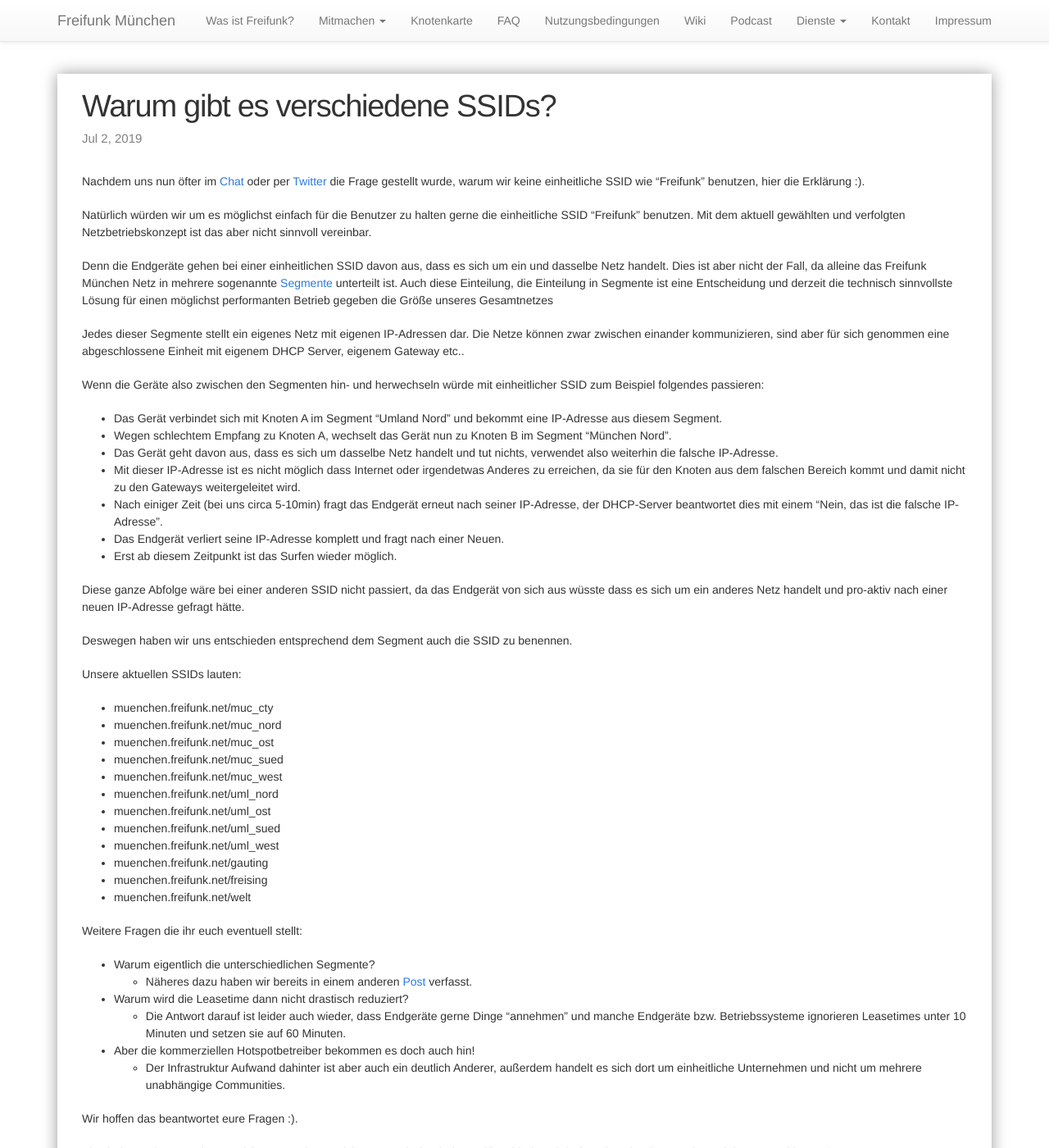
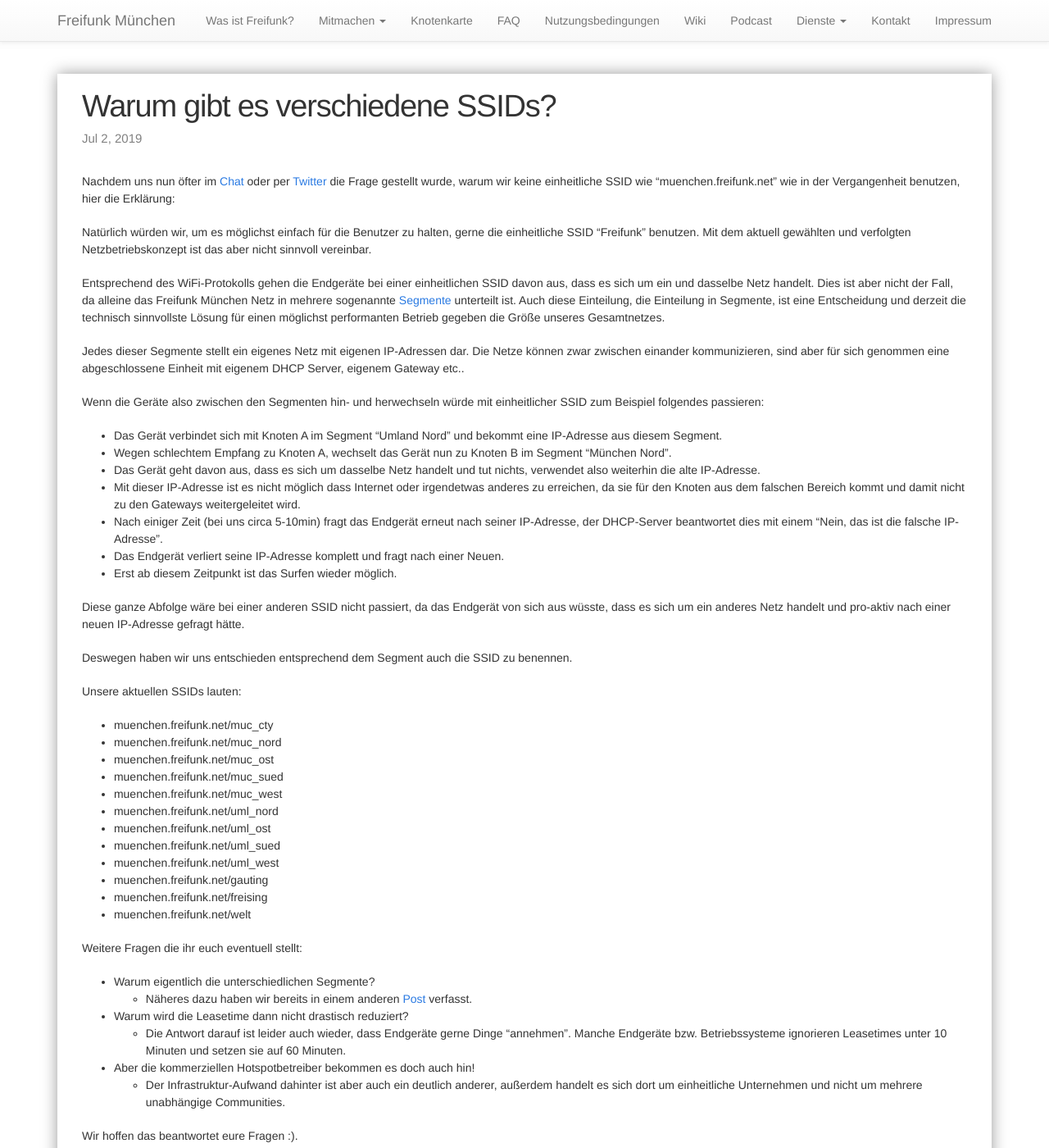
Before and after one commit to freifunkMUC/freifunkmuc.github.io, a Jekyll site: the page built from _posts/2019-07-02-verschiedene-ssids.markdown, in a window 1280 px wide and 1400 px high. Shown: the whole window at 82% size. Built offline with Jekyll 4.4.1, drawn with Linux system fonts in a browser that asks for light colours; some of the changed text lies outside the part shown.

Commit message:
multiple ssids: update wording

```diff
--- a/_posts/2019-07-02-verschiedene-ssids.markdown
+++ b/_posts/2019-07-02-verschiedene-ssids.markdown
@@ -4,26 +4,30 @@ title:  "Warum gibt es verschiedene SSIDs?"
 date:   2019-07-02 14:00:00
 categories: freifunkmuc
 ---
-Nachdem uns nun öfter im [Chat](https://chat.ffmuc.net) oder per [Twitter](https://twitter.com/FreifunkMUC) die Frage gestellt wurde, warum wir keine einheitliche SSID wie "Freifunk" benutzen, hier die Erklärung :).
+Nachdem uns nun öfter im [Chat](https://chat.ffmuc.net) oder per [Twitter](https://twitter.com/FreifunkMUC) die Frage gestellt wurde, warum wir keine einheitliche SSID wie "muenchen.freifunk.net" wie in der Vergangenheit benutzen, hier die Erklärung:
 
-Natürlich würden wir um es möglichst einfach für die Benutzer zu halten gerne die einheitliche SSID "Freifunk" benutzen. Mit dem aktuell gewählten und verfolgten Netzbetriebskonzept ist das aber nicht sinnvoll vereinbar.
+Natürlich würden wir, um es möglichst einfach für die Benutzer zu halten, gerne die einheitliche SSID "Freifunk" benutzen.
+Mit dem aktuell gewählten und verfolgten Netzbetriebskonzept ist das aber nicht sinnvoll vereinbar.
 
-Denn die Endgeräte gehen bei einer einheitlichen SSID davon aus, dass es sich um ein und dasselbe Netz handelt. Dies ist aber nicht der Fall, da alleine das Freifunk München Netz in mehrere sogenannte [Segmente](http://umap.openstreetmap.fr/en/map/ffmuc-sites_319166#8/46.995/12.849) unterteilt ist. Auch diese Einteilung, die Einteilung in Segmente ist eine Entscheidung und derzeit die technisch sinnvollste Lösung für einen möglichst performanten Betrieb gegeben die Größe unseres Gesamtnetzes
+Entsprechend des WiFi-Protokolls gehen die Endgeräte bei einer einheitlichen SSID davon aus, dass es sich um ein und dasselbe Netz handelt.
+Dies ist aber nicht der Fall, da alleine das Freifunk München Netz in mehrere sogenannte [Segmente](http://umap.openstreetmap.fr/en/map/ffmuc-sites_319166#8/46.995/12.849) unterteilt ist.
+Auch diese Einteilung, die Einteilung in Segmente, ist eine Entscheidung und derzeit die technisch sinnvollste Lösung für einen möglichst performanten Betrieb gegeben die Größe unseres Gesamtnetzes.
 
-Jedes dieser Segmente stellt ein eigenes Netz mit eigenen IP-Adressen dar. Die Netze können zwar zwischen einander kommunizieren, sind aber für sich genommen eine abgeschlossene Einheit mit
+Jedes dieser Segmente stellt ein eigenes Netz mit eigenen IP-Adressen dar.
+Die Netze können zwar zwischen einander kommunizieren, sind aber für sich genommen eine abgeschlossene Einheit mit
 eigenem DHCP Server, eigenem Gateway etc..
 
 Wenn die Geräte also zwischen den Segmenten hin- und herwechseln würde mit einheitlicher SSID zum Beispiel folgendes passieren:
 
 * Das Gerät verbindet sich mit Knoten A im Segment "Umland Nord" und bekommt eine IP-Adresse aus diesem Segment.
 * Wegen schlechtem Empfang zu Knoten A, wechselt das Gerät nun zu Knoten B im Segment "München Nord".
-* Das Gerät geht davon aus, dass es sich um dasselbe Netz handelt und tut nichts, verwendet also weiterhin die falsche IP-Adresse.
-* Mit dieser IP-Adresse ist es nicht möglich dass Internet oder irgendetwas Anderes zu erreichen, da sie für den Knoten aus dem falschen Bereich kommt und damit nicht zu den Gateways weitergeleitet wird.
+* Das Gerät geht davon aus, dass es sich um dasselbe Netz handelt und tut nichts, verwendet also weiterhin die alte IP-Adresse.
+* Mit dieser IP-Adresse ist es nicht möglich dass Internet oder irgendetwas anderes zu erreichen, da sie für den Knoten aus dem falschen Bereich kommt und damit nicht zu den Gateways weitergeleitet wird.
 * Nach einiger Zeit (bei uns circa 5-10min) fragt das Endgerät erneut nach seiner IP-Adresse, der DHCP-Server beantwortet dies mit einem "Nein, das ist die falsche IP-Adresse".
 * Das Endgerät verliert seine IP-Adresse komplett und fragt nach einer Neuen.
 * Erst ab diesem Zeitpunkt ist das Surfen wieder möglich.
 
-Diese ganze Abfolge wäre bei einer anderen SSID nicht passiert, da das Endgerät von sich aus wüsste dass es sich um ein anderes Netz handelt und pro-aktiv nach einer neuen IP-Adresse gefragt hätte.
+Diese ganze Abfolge wäre bei einer anderen SSID nicht passiert, da das Endgerät von sich aus wüsste, dass es sich um ein anderes Netz handelt und pro-aktiv nach einer neuen IP-Adresse gefragt hätte.
 
 Deswegen haben wir uns entschieden entsprechend dem Segment auch die SSID zu benennen.
 
@@ -48,13 +52,13 @@ Weitere Fragen die ihr euch eventuell stellt:
 * Warum eigentlich die unterschiedlichen Segmente?
     * Näheres dazu haben wir bereits in einem anderen [Post](https://ffmuc.net/freifunkmuc/2019/05/20/infrastruktur-reboot-teil1/) verfasst.
 * Warum wird die Leasetime dann nicht drastisch reduziert?
-    * Die Antwort darauf ist leider auch wieder, dass Endgeräte gerne Dinge "annehmen" und manche Endgeräte bzw. Betriebssysteme ignorieren Leasetimes unter 10 Minuten und setzen sie auf 60 Minuten.
+    * Die Antwort darauf ist leider auch wieder, dass Endgeräte gerne Dinge "annehmen". Manche Endgeräte bzw. Betriebssysteme ignorieren Leasetimes unter 10 Minuten und setzen sie auf 60 Minuten.
 * Aber die kommerziellen Hotspotbetreiber bekommen es doch auch hin!
-    * Der Infrastruktur Aufwand dahinter ist aber auch ein deutlich Anderer, außerdem handelt es sich dort um einheitliche Unternehmen und nicht um mehrere unabhängige Communities.
+    * Der Infrastruktur-Aufwand dahinter ist aber auch ein deutlich anderer, außerdem handelt es sich dort um einheitliche Unternehmen und nicht um mehrere unabhängige Communities.
 
 Wir hoffen das beantwortet eure Fragen :).
 
-Also beim nächsten Mal wenn sich euer Endgerät nicht automatisch mit dem Wifi verbindet, einfach mal nach Wlans suchen, einloggen und los surfen!
+Also beim nächsten Mal, wenn sich euer Endgerät nicht automatisch mit dem Wifi verbindet, einfach mal nach Wlans suchen, einloggen und los surfen!
 
 Falls ihr noch mehr wissen wollt schaut gerne im [Chat](https://chat.ffmuc.net) vorbei und fragt uns.
 
```
